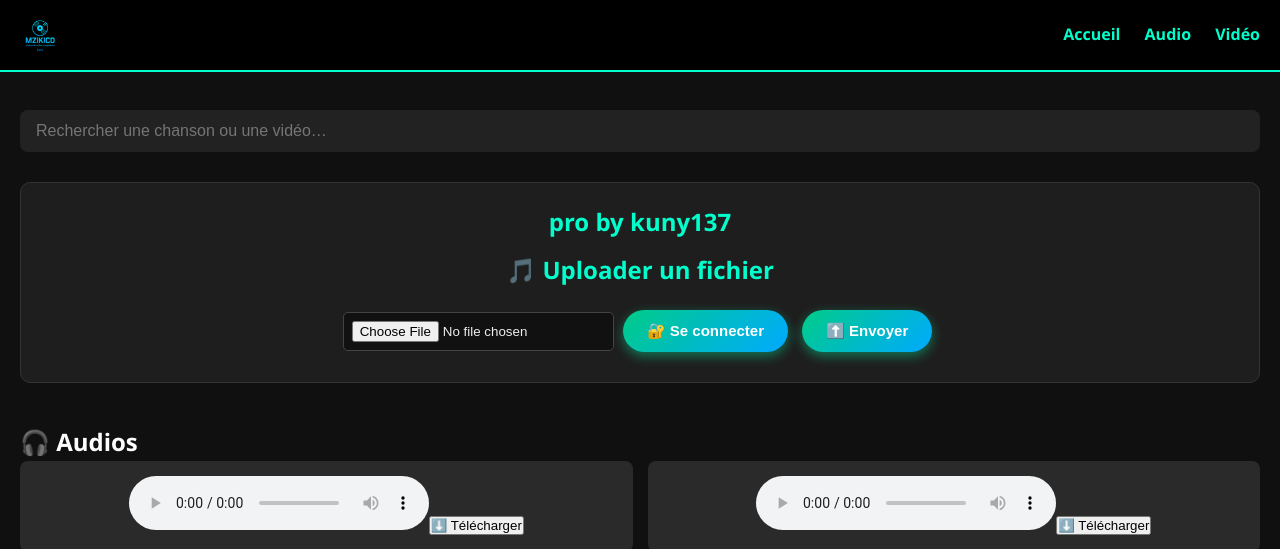
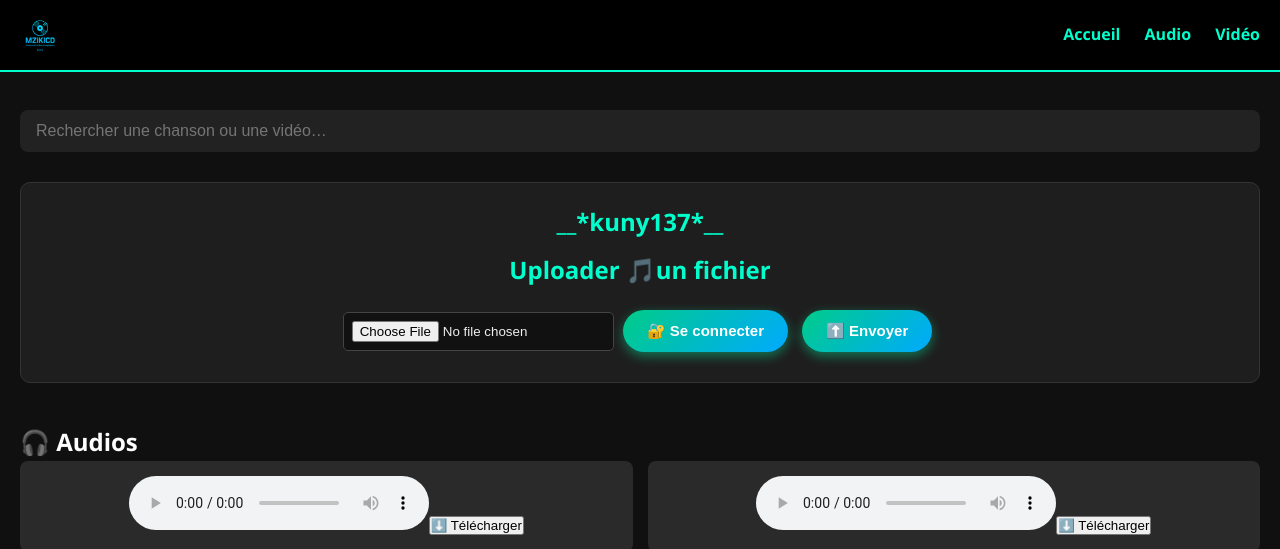
Before and after one commit to kunyscrop/mzikicd, a plain HTML site: page index.html in a window 1280 px wide. Shown: the top 549 px of the page. Drawn offline with Linux system fonts and the light colour scheme; no server answers.

Commit message:
Update index.html

```diff
--- a/index.html
+++ b/index.html
@@ -23,8 +23,8 @@
     </div>
 
     <section class="upload-section">
-      <h2>pro by kuny137</h2>
-      <h2>🎵 Uploader un fichier</h2>
+      <h2>__*kuny137*__</h2>
+      <h2>Uploader 🎵un fichier</h2>
       <input type="file" id="mediaFile" accept="audio/*,video/*" />
       <button onclick="signIn()">🔐 Se connecter</button>
       <button onclick="uploadFile()">⬆️ Envoyer</button>
```
